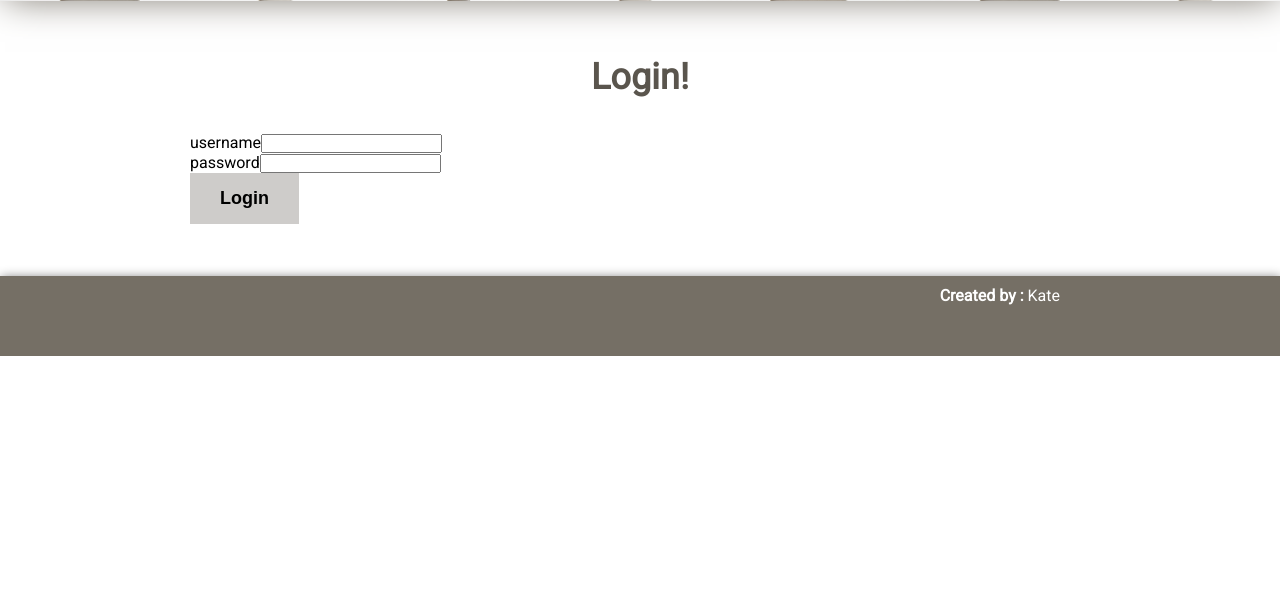
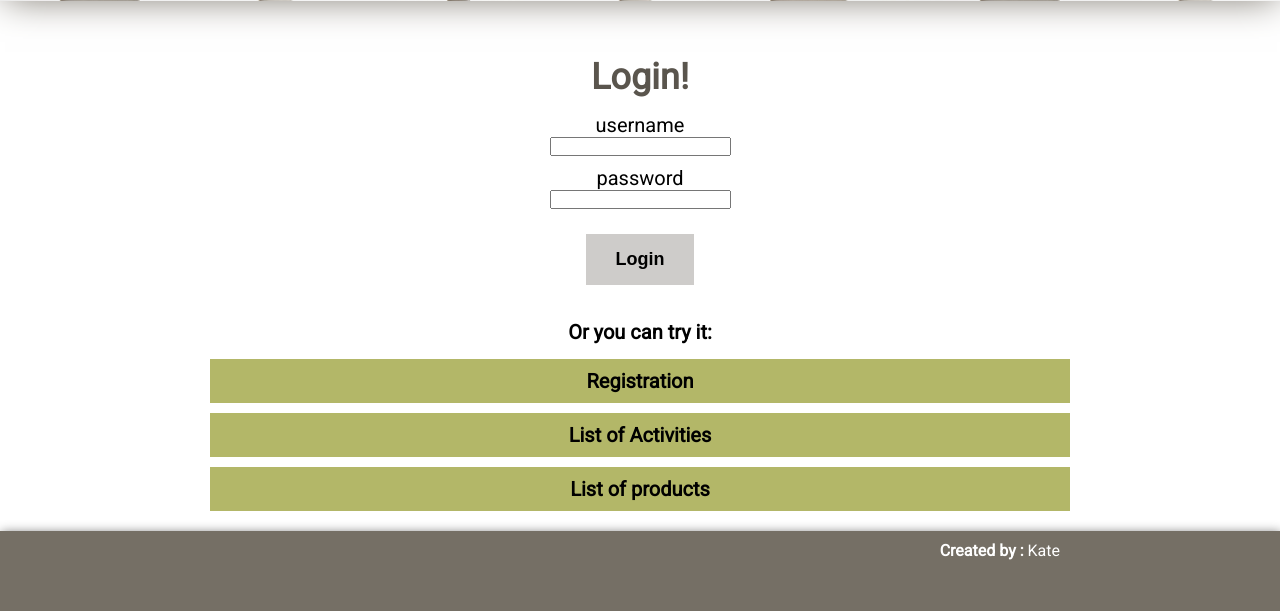
Before and after one commit to katebalan/eating_project, a Symfony app: template src/EatingBundle/Resources/views/security/login.html.twig in a window 1280 px wide. Shown: the part 444-1055 px from the top of the page. Before the commit the page ends 800 px from the top, so only its background shows below. Run offline with Twig, Linux system fonts and the light colour scheme; the template is opened without the code that fills it, so the values that code supplies are empty; form fields are guessed from the names that the template uses; some libraries are stand-ins or nearby versions.

Commit message:
add style for login page

```diff
--- a/src/EatingBundle/Form/LoginFormType.php
+++ b/src/EatingBundle/Form/LoginFormType.php
@@ -25,7 +25,9 @@ class LoginFormType extends AbstractType
 
     public function configureOptions(OptionsResolver $resolver)
     {
-
+        $resolver->setDefaults([
+            'attr' => ['class' => 'ea-form__inside']
+        ]);
     }
 
     public function getBlockPrefix()
--- a/src/EatingBundle/Resources/public/common/common.scss
+++ b/src/EatingBundle/Resources/public/common/common.scss
@@ -19,18 +19,18 @@ html {
 body {
   font-family: 'Roboto', sans-serif;
   height: 100%;
-  min-width:900px;
+  min-width: 900px;
 }
 
 h1 {
   font-size: 36px;
-  padding: 35px 0;
+  padding: 35px 0 10px;
   text-align: center;
   color: $color-dark-grey;
 }
 
 .ea-wrapper {
-  margin: 0 auto 60px;
+  margin: 0 auto 100px;
   max-width: 900px;
 }
 
@@ -39,3 +39,15 @@ footer {
   position: absolute;
   bottom: 0;
 }
+
+.ea-text {
+  font-size: 20px;
+  //font-style: italic;
+  margin: 15px 0;
+  text-align: center;
+
+  &--bold {
+    font-weight: bold;
+  }
+
+}
--- /dev/null
+++ b/src/EatingBundle/Resources/public/components/button.scss
@@ -0,0 +1,47 @@
+@charset "UTF-8";
+
+.ea-button {
+  background-color: $color-grey2;
+  margin: 15px 0;
+
+  &_list {
+    position: absolute;
+    top: 20px;
+    right: 10px;
+  }
+
+  a {
+    color: #000;
+    font-size: 16px;
+    text-decoration: none;
+    padding: 10px 15px;
+    display: block;
+    font-weight: bolder;
+  }
+
+  &:hover {
+    background-color: $color-light-grey2;
+  }
+
+  &--front {
+    margin: 10px 20px;
+    text-align: center;
+    background-color: #b3b768;
+
+    a {
+      font-size: 20px;
+    }
+
+    &:hover {
+      background-color: darken(#b3b768, 10%);
+    }
+  }
+
+  &__wrapper {
+    //box-sizing: border-box;
+  }
+}
+
+.ea-list_items:hover {
+  background-color: $color-light-grey2;
+}
--- a/src/EatingBundle/Resources/public/components/new.scss
+++ b/src/EatingBundle/Resources/public/components/form.scss
@@ -9,17 +9,19 @@ form.ea-form__inside {
 }
 
 .ea-form {
-  &__inside div {
+  &__inside div, div {
     display: flex;
     align-items: center;
     flex-wrap: nowrap;
     flex-direction: column;
-    padding: 15px 20px;
+    padding: 5px 20px;
     width: 100%;
-    font-size: 24px;
+    font-size: 20px;
+    box-sizing: border-box;
   }
 
   &__field {
+    display: block;
     width: 40%;
     padding: 5px 10px;
     box-shadow: 1px 1px 3px 2px grey;
@@ -28,12 +30,13 @@ form.ea-form__inside {
   }
 
   &__label {
+    display: block;
     width: 42%;
     padding: 5px 0;
   }
 }
 
-button.ea-button {
+.ea-button--center {
   padding: 15px 30px;
   font-size: 18px;
   font-weight: bolder;
--- a/src/EatingBundle/Resources/public/components/list.scss
+++ b/src/EatingBundle/Resources/public/components/list.scss
@@ -51,26 +51,3 @@
     color: #000;
   }
 }
-
-.ea-button {
-  background-color: $color-grey2;
-
-  &_list {
-    position: absolute;
-    top: 30px;
-    right: 60px;
-  }
-
-  a {
-    color: #000;
-    font-size: 16px;
-    text-decoration: none;
-    padding: 10px 15px;
-    display: block;
-    font-weight: bolder;
-  }
-}
-
-.ea-button:hover, .ea-list_items:hover {
-  background-color: $color-light-grey2;
-}
--- a/src/EatingBundle/Resources/public/style.scss
+++ b/src/EatingBundle/Resources/public/style.scss
@@ -2,8 +2,9 @@
 
 @import "common/common";
 @import "components/list";
-@import "components/new";
+@import "components/form";
 @import "components/table";
+@import "components/button";
 
 
 @import "components/regions/header";
--- a/src/EatingBundle/Resources/views/Activity/new.html.twig
+++ b/src/EatingBundle/Resources/views/Activity/new.html.twig
@@ -7,7 +7,7 @@
     <div class="ea-form">
         {{ form_start(activityForm) }}
         {{ form_widget(activityForm) }}
-        <button type="submit" class="ea-button">Save</button>
+        <button type="submit" class="ea-button .ea-button--center">Save</button>
         {{ form_end(activityForm) }}
     </div>
 {% endblock %}
--- a/src/EatingBundle/Resources/views/Products/new.html.twig
+++ b/src/EatingBundle/Resources/views/Products/new.html.twig
@@ -7,7 +7,7 @@
     <div class="ea-form">
         {{ form_start(productForm) }}
             {{ form_widget(productForm) }}
-            <button type="submit" class="ea-button">Save</button>
+            <button type="submit" class="ea-button ea-button--center">Save</button>
         {{ form_end(productForm) }}
     </div>
 {% endblock %}
--- a/src/EatingBundle/Resources/views/security/login.html.twig
+++ b/src/EatingBundle/Resources/views/security/login.html.twig
@@ -12,7 +12,9 @@
             {{ form_start(form) }}
                 {{ form_row(form._username) }}
                 {{ form_row(form._password) }}
-                <button type="submit" class="ea-button">Login</button>
+                <div class="ea-button__wrapper">
+                    <button type="submit" class="ea-button ea-button--center">Login</button>
+                </div>
                 {#<input type="hidden" name="_target_path" value="/account" />#}
             {{ form_end(form) }}
             {#
@@ -22,4 +24,16 @@
              #}
         </form>
     </div>
+    <div>
+        <p class="ea-text ea-text--bold">Or you can try it: </p>
+        <div class="ea-button ea-button--front">
+            <a href="{{ path('user_register') }}">Registration</a>
+        </div>
+        <div class="ea-button ea-button--front">
+            <a href="{{ path('activity_list') }}">List of Activities </a>
+        </div>
+        <div class="ea-button ea-button--front">
+            <a href="{{ path('products_list') }}">List of products</a>
+        </div>
+    </div>
 {% endblock %}
```
Also changed, not shown: src/AppBundle/Controller/DefaultController.php (+5 -2 lines), src/EatingBundle/Resources/views/index.html.twig (+6 -8 lines), README.md, web/css/style.css.
